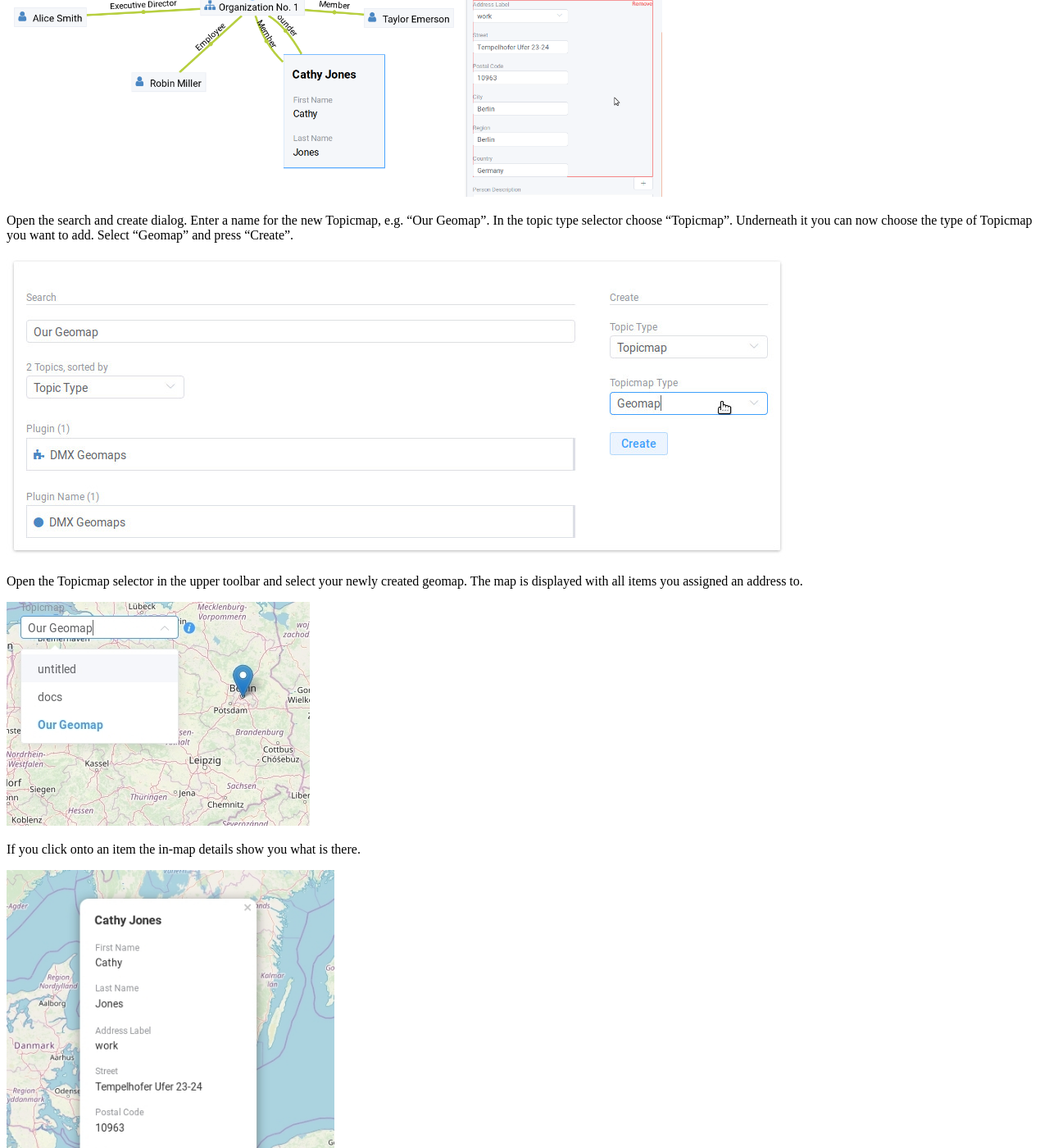
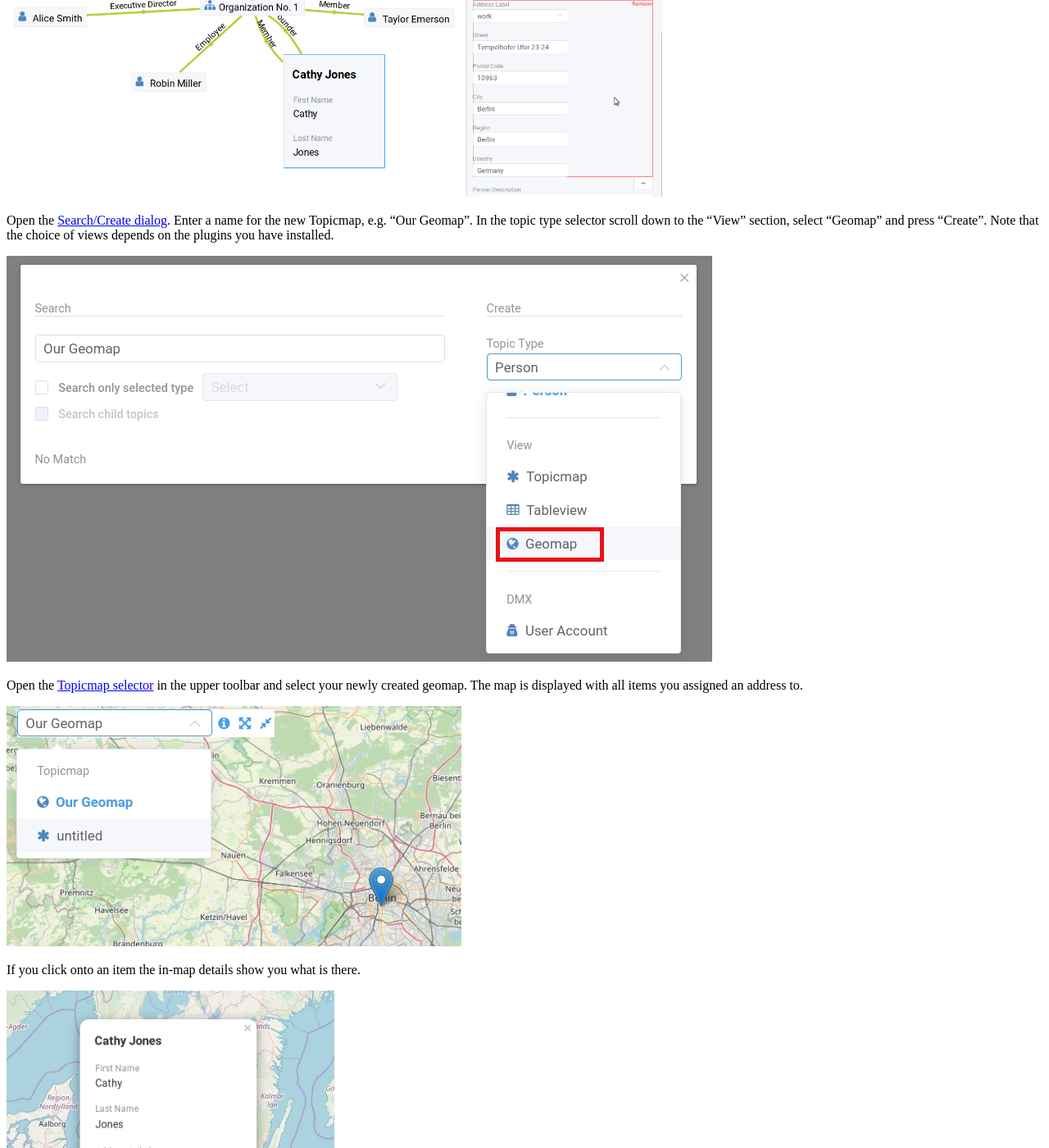
Before and after one commit to dmx-systems/dmx-documentation, a Sphinx documentation site: the page built from docs/plugins.rst, in a window 1280 px wide and 1400 px high, scrolled down 1648 px. Shown: the whole window at 82% size. Built offline with Sphinx 7.4.7 and the Read the Docs theme 2.0.0, drawn with Linux system fonts in a browser that asks for light colours.

Commit message:
Updated screenshots according to https://git.dmx.systems/dmx-platform/dmx-platform/-/issues/386

```diff
--- a/docs/plugins.rst
+++ b/docs/plugins.rst
@@ -52,18 +52,17 @@ Edit a person or an organization and add an address.
 .. image:: _static/add-address.png
     :width: 800
 
-Open the search and create dialog.
+Open the :ref:`Search/Create dialog <user-the-search-create-dialog>`.
 Enter a name for the new Topicmap, e.g. "Our Geomap".
-In the topic type selector choose "Topicmap".
-Underneath it you can now choose the type of Topicmap you want to add.
-Select "Geomap" and press "Create".
+In the topic type selector scroll down to the "View" section, select "Geomap" and press "Create".
+Note that the choice of views depends on the plugins you have installed.
 
-.. image:: _static/add-geomap.jpg
+.. image:: _static/add-geomap.png
 
-Open the Topicmap selector in the upper toolbar and select your newly created geomap.
+Open the :ref:`Topicmap selector <user-the-topic-map-selector>` in the upper toolbar and select your newly created geomap.
 The map is displayed with all items you assigned an address to.
 
-.. image:: _static/topic-map-selection.jpg
+.. image:: _static/topic-map-selection.png
 
 If you click onto an item the in-map details show you what is there.
 
```
Also changed, not shown: docs/_static/add-geomap.jpg (deleted), docs/_static/add-geomap.png (added), docs/_static/topic-map-selection.jpg (deleted), docs/_static/topic-map-selection.png (added).
